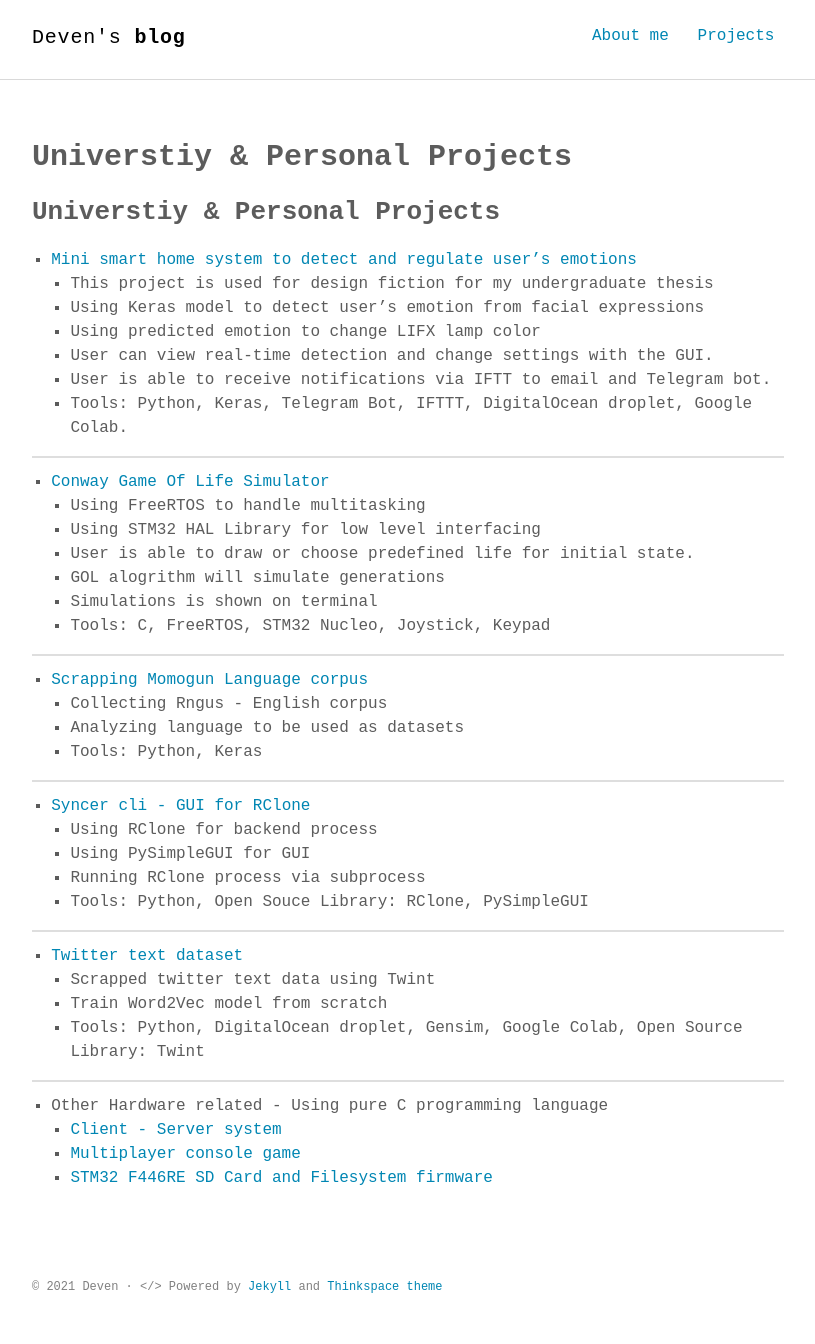
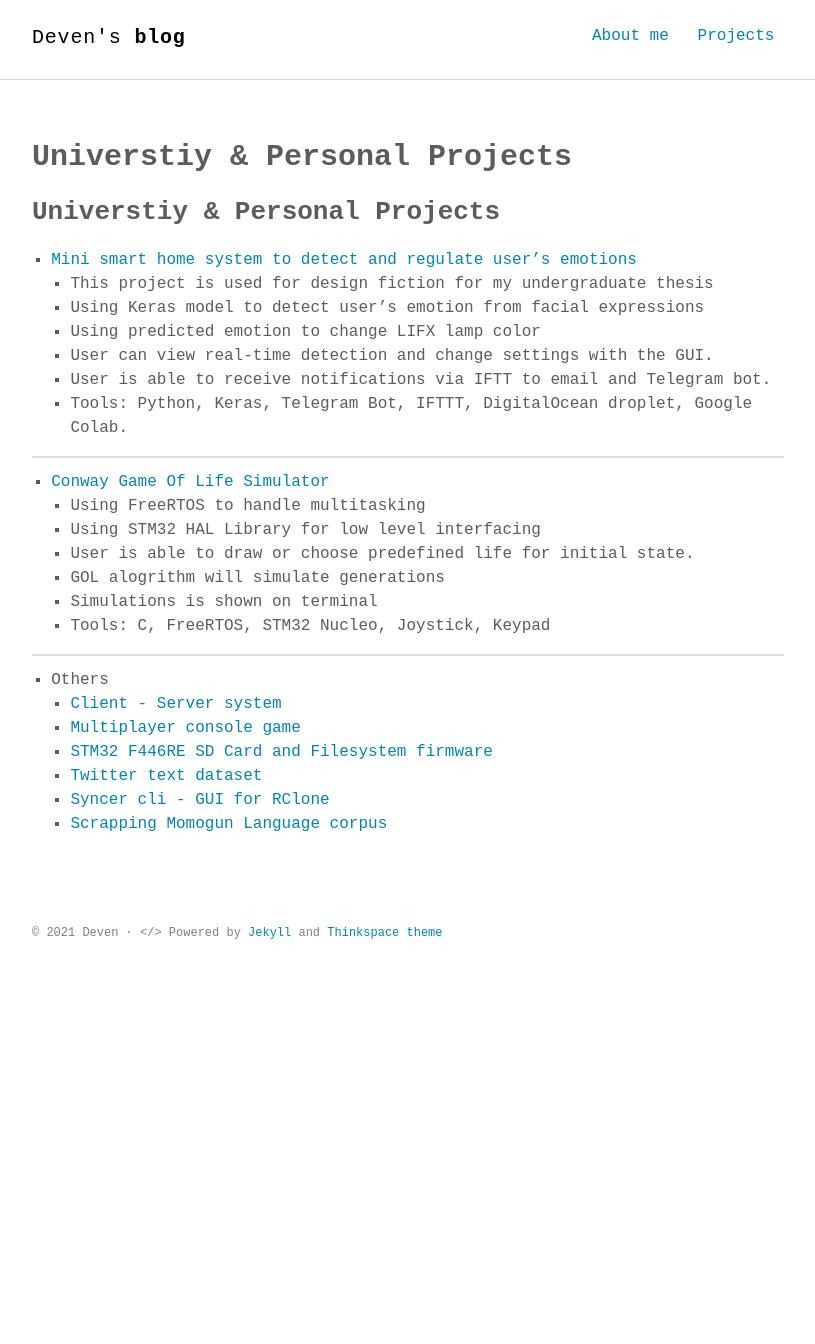
Before and after one commit to devennn/devennn.github.io, a Jekyll site: the page built from projects.md, in a window 1280 px wide. Shown: the whole page, without its empty margins (232-1047 px from the left). Built offline with Jekyll 4.4.1, drawn with Linux system fonts in a browser that asks for light colours; some web fonts are replaced; our own code applies the rules of GitHub Pages for plain Markdown files; after the commit the page ends 990 px from its top, so only the background shows below that.

Commit message:
Update projects.md

```diff
--- a/projects.md
+++ b/projects.md
@@ -24,29 +24,10 @@ permalink: /projects/
 
 ---
 
-- [Scrapping Momogun Language corpus](https://github.com/devennn/rungus-language-corpus)
-  - Collecting Rngus - English corpus
-  - Analyzing language to be used as datasets
-  - Tools: Python, Keras
-
----
-
-- [Syncer cli - GUI for RClone](https://github.com/devennn/Syncer-cli)
-  - Using RClone for backend process
-  - Using PySimpleGUI for GUI
-  - Running RClone process via subprocess
-  - Tools: Python, Open Souce Library: RClone, PySimpleGUI
-
----
-
-- [Twitter text dataset](https://github.com/devennn/malaysian-tweets)
-  - Scrapped twitter text data using Twint
-  - Train Word2Vec model from scratch
-  - Tools: Python, DigitalOcean droplet, Gensim, Google Colab, Open Source Library: Twint
-
----
-
-- Other Hardware related - Using pure C programming language
+- Others
   - [Client - Server system](https://github.com/devennn/depot-server-client)
   - [Multiplayer console game](https://github.com/devennn/multiplayer-hub)
   - [STM32 F446RE SD Card and Filesystem firmware](https://github.com/devennn/sd_card_l446re_spi)
+  - [Twitter text dataset](https://github.com/devennn/malaysian-tweets)
+  - [Syncer cli - GUI for RClone](https://github.com/devennn/Syncer-cli)
+  - [Scrapping Momogun Language corpus](https://github.com/devennn/rungus-language-corpus)
```
